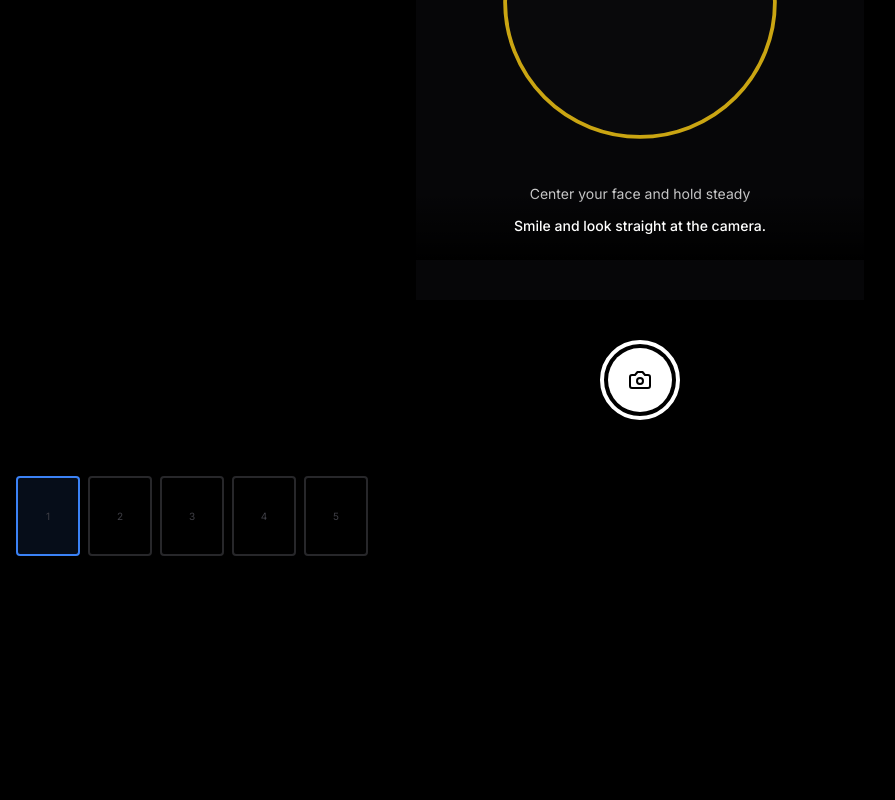
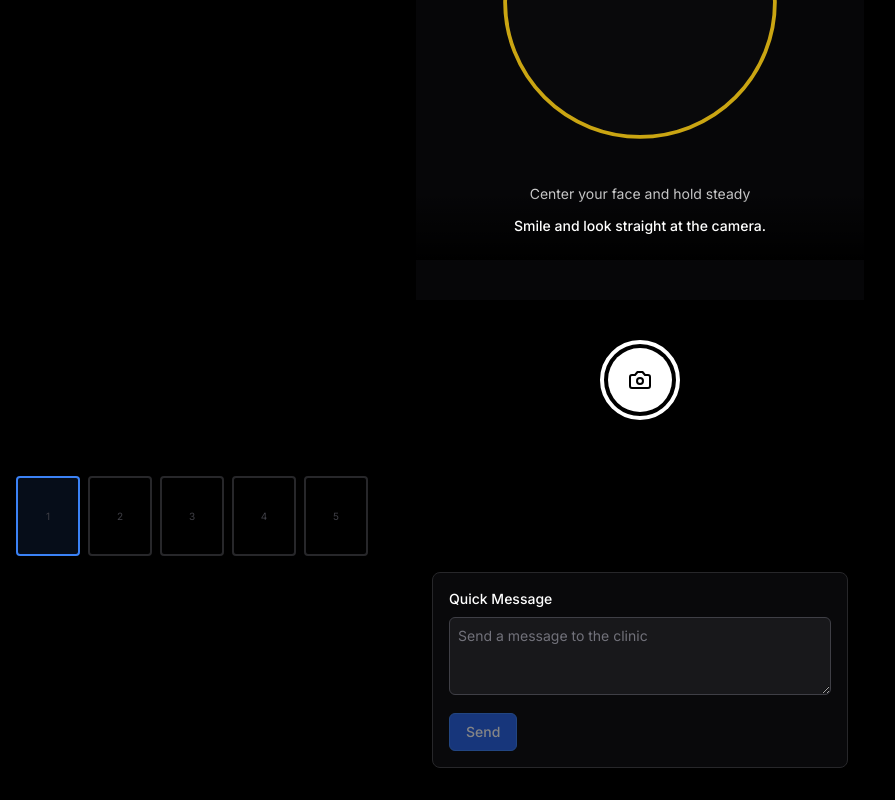
Before and after one commit to KTBarnette/dentalscan-kyle, a Next.js app: page / in a window 1280 px wide. Shown: the part 354-1154 px from the top of the page, without its empty margins (0-895 px from the left). Before the commit the page ends 926 px from the top, so only its background shows below. Built offline with nearby package versions, Linux system fonts and the light colour scheme; no server answers.

Commit message:
Add a simple sidebar UI for messaging

```diff
--- a/src/app/api/messaging/route.ts
+++ b/src/app/api/messaging/route.ts
@@ -26,17 +26,47 @@ export async function GET(req: Request) {
   return NextResponse.json({ messages });
 }
 
-export async function POST(req: Request) {
+export async function POST(request: Request) {
   try {
-    const body = await req.json();
-    const { threadId, content, sender } = body;
+    const body = await request.json();
+    const content =
+      body && typeof body === "object" && "content" in body
+        ? (body as { content?: unknown }).content
+        : undefined;
 
-    // TODO: Save message to database
-    console.log(`[STUB] New message in thread ${threadId}: ${content}`);
+    if (typeof content !== "string" || content.trim().length === 0) {
+      return NextResponse.json(
+        { success: false, error: 'Invalid input: "content" is required' },
+        { status: 400 }
+      );
+    }
 
-    return NextResponse.json({ ok: true });
+    const defaultPatientId = "default-patient";
+
+    let thread = await prisma.thread.findFirst({
+      where: { patientId: defaultPatientId },
+    });
+
+    if (!thread) {
+      thread = await prisma.thread.create({
+        data: { patientId: defaultPatientId },
+      });
+    }
+
+    const message = await prisma.message.create({
+      data: {
+        content: content.trim(),
+        threadId: thread.id,
+        sender: "patient",
+      },
+    });
+
+    return NextResponse.json({ success: true, message }, { status: 200 });
   } catch (err) {
     console.error("Messaging API Error:", err);
-    return NextResponse.json({ error: "Internal Server Error" }, { status: 500 });
+    return NextResponse.json(
+      { success: false, error: "Internal Server Error" },
+      { status: 500 }
+    );
   }
 }
--- a/src/app/api/notify/route.ts
+++ b/src/app/api/notify/route.ts
@@ -45,7 +45,9 @@ export async function POST(request: Request) {
 
     const notification = await prisma.notification.create({
       data: {
+        title: "Scan Completed",
         message: "New scan uploaded — ready for review",
+        userId: "demo-user",
       },
     });
 
--- a/src/components/ScanningFlow.tsx
+++ b/src/components/ScanningFlow.tsx
@@ -17,6 +17,9 @@ export default function ScanningFlow() {
   const [camReady, setCamReady] = useState(false);
   const [capturedImages, setCapturedImages] = useState<string[]>([]);
   const [currentStep, setCurrentStep] = useState(0);
+  const [message, setMessage] = useState("");
+  const [isSendingMessage, setIsSendingMessage] = useState(false);
+  const [messageStatus, setMessageStatus] = useState<"idle" | "success" | "error">("idle");
   const guardrailState: "good" | "warning" | "bad" = camReady ? "good" : "warning";
   const guardrailBorderColor =
     guardrailState === "good"
@@ -76,6 +79,38 @@ export default function ScanningFlow() {
       setCurrentStep((prev) => prev + 1);
     }
   }, []);
+
+  const handleSendMessage = useCallback(async () => {
+    const trimmedMessage = message.trim();
+    if (!trimmedMessage || isSendingMessage) {
+      return;
+    }
+
+    setIsSendingMessage(true);
+    setMessageStatus("idle");
+
+    try {
+      const response = await fetch("/api/messaging", {
+        method: "POST",
+        headers: {
+          "Content-Type": "application/json",
+        },
+        body: JSON.stringify({ content: trimmedMessage }),
+      });
+
+      if (!response.ok) {
+        throw new Error("Failed to send message");
+      }
+
+      setMessage("");
+      setMessageStatus("success");
+    } catch (error) {
+      console.error("Failed to send message", error);
+      setMessageStatus("error");
+    } finally {
+      setIsSendingMessage(false);
+    }
+  }, [isSendingMessage, message]);
 
   return (
     <div className="flex flex-col items-center bg-black min-h-screen text-white">
@@ -159,6 +194,34 @@ export default function ScanningFlow() {
           </div>
         ))}
       </div>
+
+      <div className="w-full max-w-md px-4 pb-8">
+        <div className="border border-zinc-800 rounded-lg p-4 bg-zinc-950">
+          <p className="text-sm font-medium mb-2">Quick Message</p>
+          <textarea
+            value={message}
+            onChange={(event) => setMessage(event.target.value)}
+            placeholder="Send a message to the clinic"
+            rows={3}
+            className="w-full rounded-md border border-zinc-700 bg-zinc-900 p-2 text-sm text-white placeholder:text-zinc-500 focus:outline-none focus:ring-2 focus:ring-blue-500"
+          />
+          <div className="mt-3 flex items-center justify-between gap-2">
+            <button
+              onClick={handleSendMessage}
+              disabled={isSendingMessage || message.trim().length === 0}
+              className="rounded-md border border-blue-500 bg-blue-600 px-4 py-2 text-sm font-medium text-white disabled:cursor-not-allowed disabled:opacity-50"
+            >
+              {isSendingMessage ? "Sending..." : "Send"}
+            </button>
+            {messageStatus === "success" && (
+              <span className="text-xs text-green-400">Message sent</span>
+            )}
+            {messageStatus === "error" && (
+              <span className="text-xs text-red-400">Unable to send. Try again.</span>
+            )}
+          </div>
+        </div>
+      </div>
     </div>
   );
 }
```
